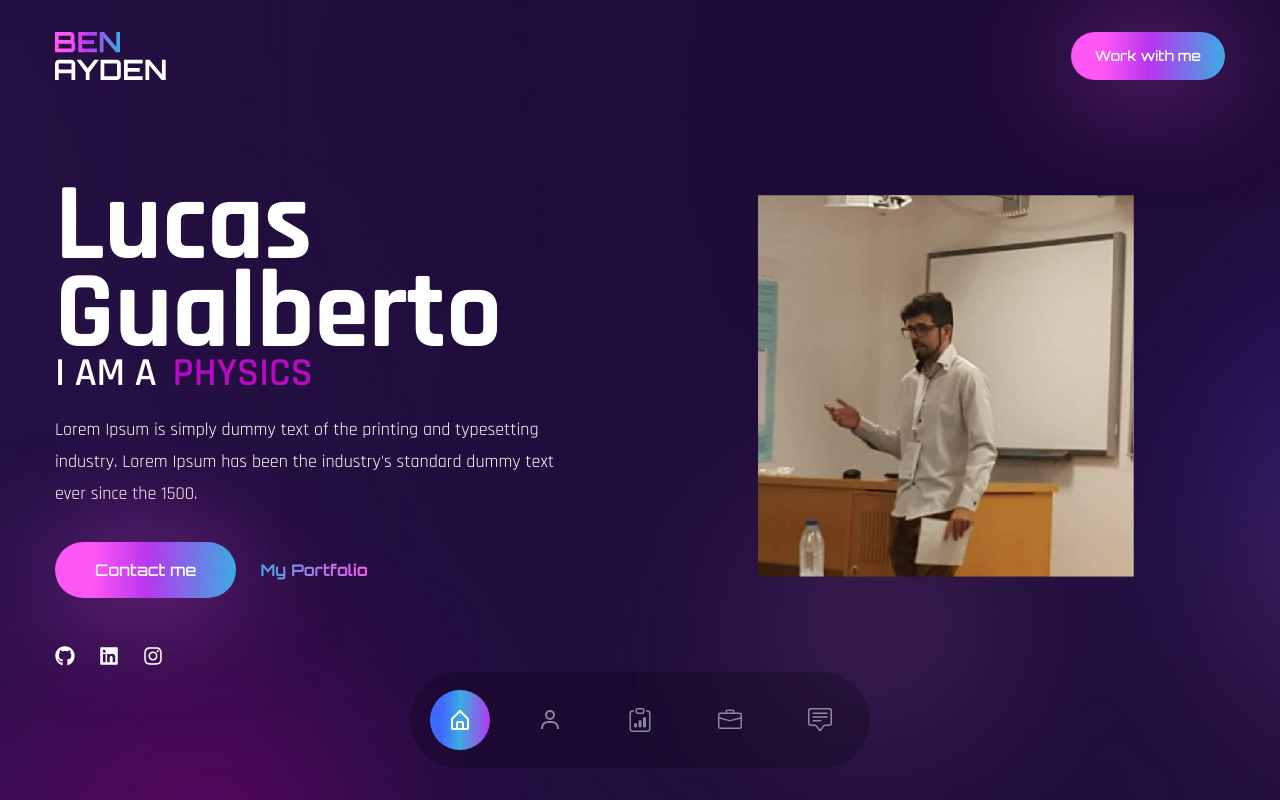
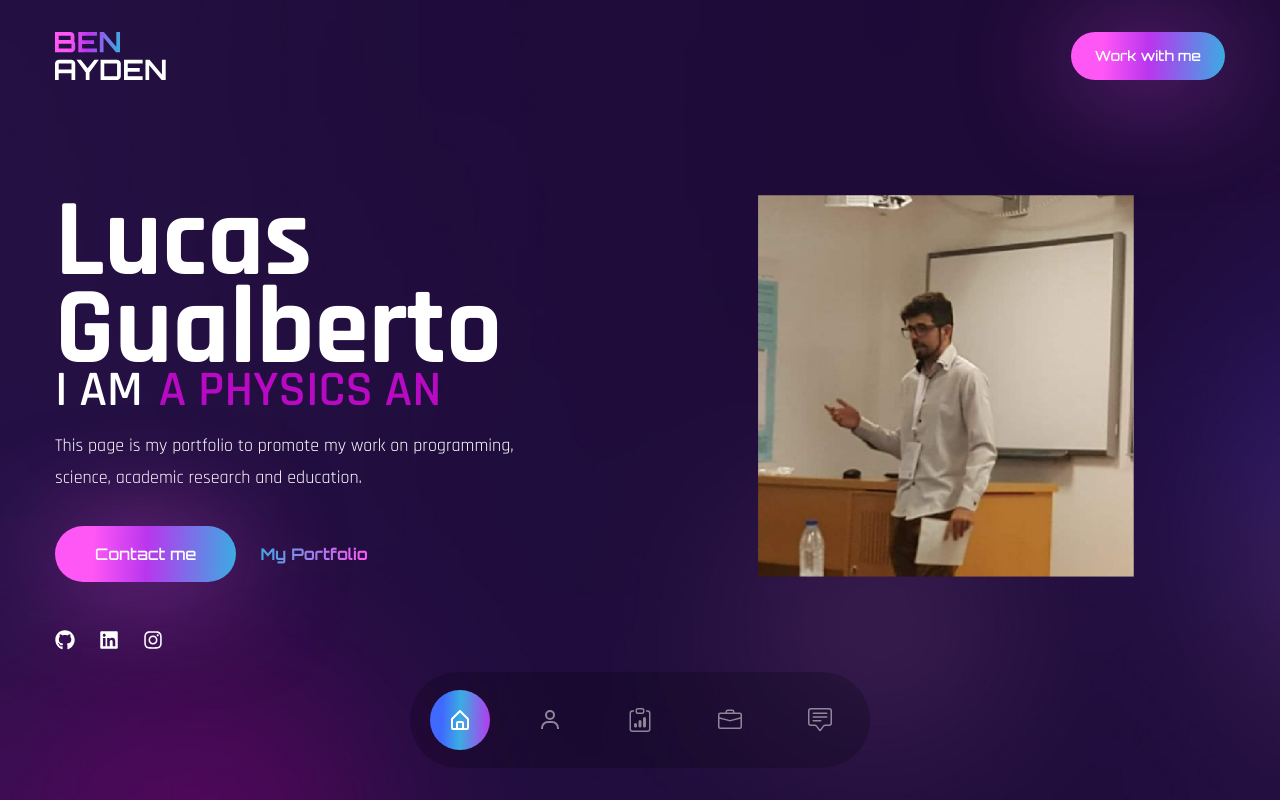
Before and after one commit to Lucas-Gualberto94/lucas-gualberto94.github.io, a React (Create React App) app: page / in a window 1280 px wide. Shown: the top 800 px of the page. Built offline with nearby package versions, Linux system fonts and the light colour scheme; the HTML template or start-up script is replaced by a standard one; a web font is replaced by a local one.

Commit message:
updating my informations

```diff
--- a/src/components/Banner.js
+++ b/src/components/Banner.js
@@ -29,17 +29,19 @@ const Banner = () => {
               initial="hidden"
               whileInView={'show'}
               viewport={{once: false, amount: 0.7}}
-              className='mb-6 text-[36px] sm:text-[40px] font-secondary
+              className='mb-6 text-[36px] sm:text-[50px] font-secondary
               font-semibold uppercase lead-[1]'>
-              <span className='text-white mr-4'>I am a</span>
+              <span className='text-white mr-4'>I am</span>
               <TypeAnimation
                 sequence={[
-                  'Developer',
+                  'a Developer',
                   2000,
-                  'Physics and math teacher',
+                  'a Physics and math teacher',
                   2000,
-                  'academic Researcher',
+                  'an exchange student',
                   2000,
+                  'an academic Researcher',
+                  2000
                 ]}
                 speed={50}
                 className='text-accent'
@@ -53,9 +55,8 @@ const Banner = () => {
               whileInView={'show'}
               viewport={{once: false, amount: 0.7}}
               className='mb-8 max-w-lg mx-auto lg:mx-0'>
-              Lorem Ipsum is simply dummy text of the printing and typesetting
-                 industry. Lorem Ipsum has been the industry's standard dummy text
-                 ever since the 1500.
+              This page is my portfolio to promote my work on programming, science,
+              academic research and education.
             </motion.p>
             <motion.div
               variants={fadeIn('up', 0.6)}
```
